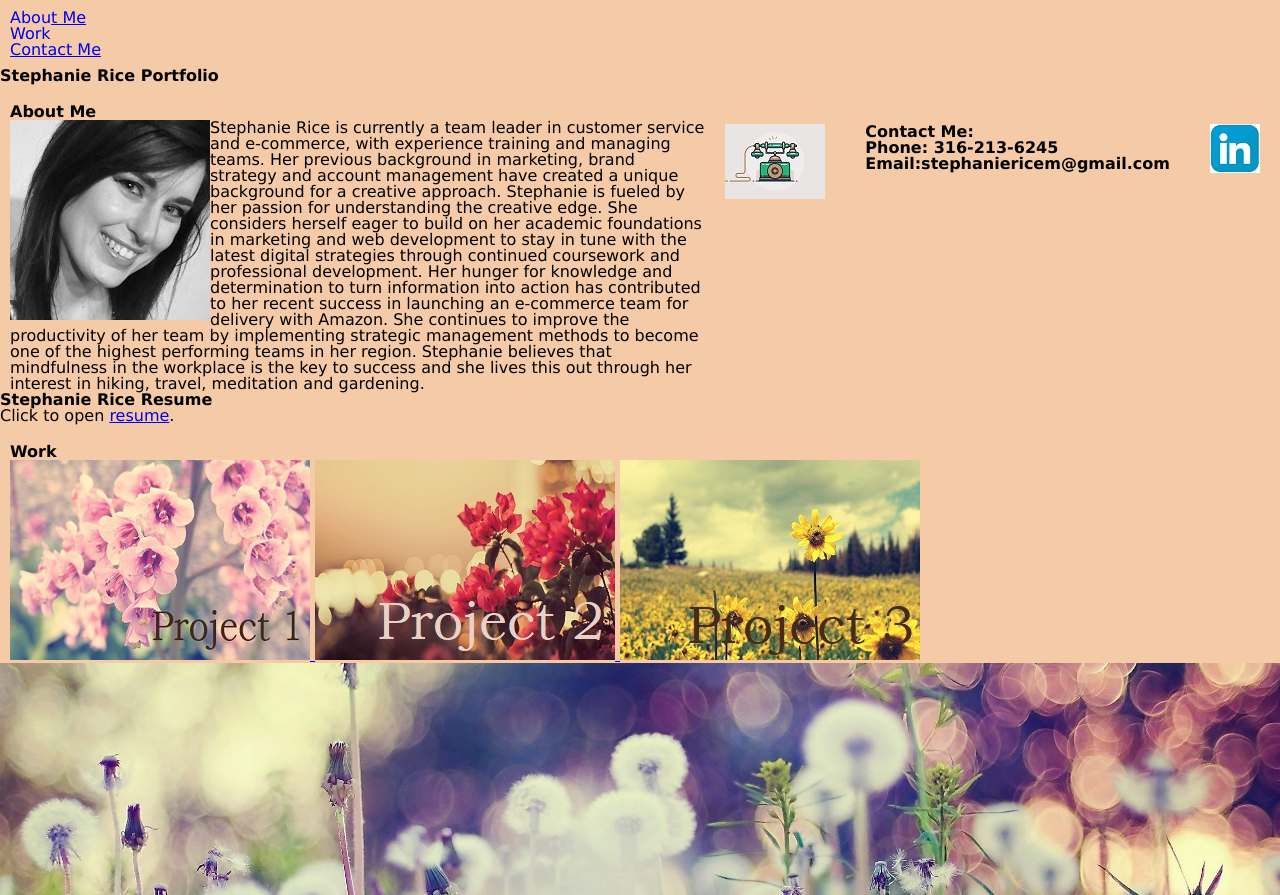
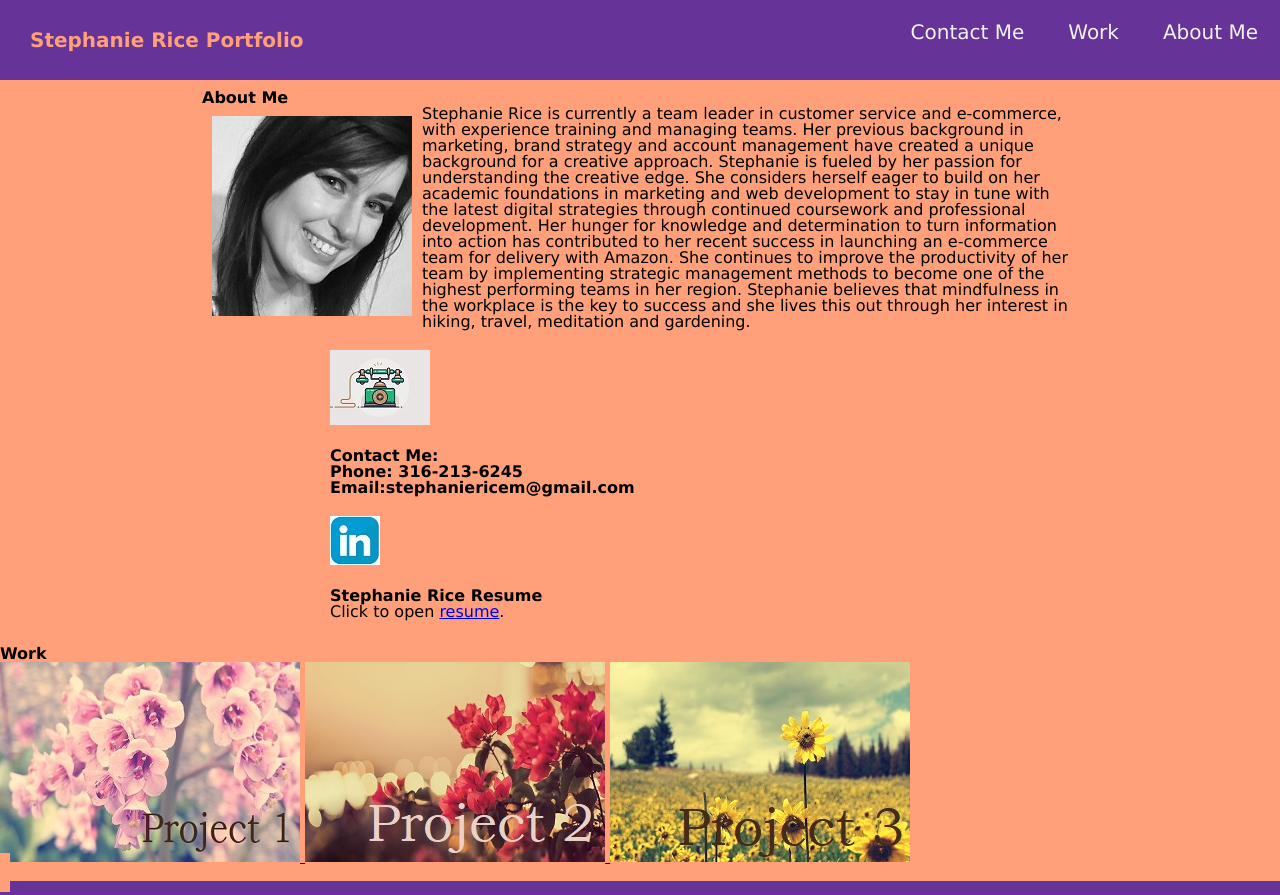
Before and after one commit to minnie1883/sriceportfolio, a plain HTML site: page index.html in a window 1280 px wide. Shown: the top 895 px of the page. Drawn offline with Linux system fonts and the light colour scheme.

Commit message:
better style

```diff
--- a/assets/css/style.css
+++ b/assets/css/style.css
@@ -1,6 +1,5 @@
 * {
   font-family: Verdana, Geneva, Tahoma, sans-serif;
-  background-color: #f5cba7;
 }
 
 html {
@@ -8,42 +7,86 @@ html {
   height: 100%;
 }
 
-nav {
-  margin: 10px;
+nav a {
+  float: right;
+  color: #f2f2f2;
+  text-align: center;
+  padding: 22px 22px;
+  text-decoration: none;
+  font-size: 20px;
+}
+
+nav a:hover {
+  color: lightsalmon;
 }
 
 main {
-  margin-left: 10px;
-  margin-top: 20px;
-  display: inline-flex;
-}
-.about-me {
-  font-size: 10px;
+  background-color: lightsalmon;
 }
 
-.grid-work {
-  align-items: center;
-  margin-left: 10px;
-  margin-top: 20px;
+footer {
+  background-color: rebeccapurple;
+  padding: 20px;
 }
 
-.container {
+.portfolio {
+  background-color: rebeccapurple;
+  color: lightsalmon;
+  font-size: 20px;
+  margin: auto;
+  text-align: left;
+  padding: 30px;
+}
+
+.first {
+  width: 70%;
+  position: static;
+  padding: 10px;
+  margin: auto;
+}
+
+.first img {
+  padding: 10px;
+}
+
+.second {
+  width: 50%;
+  position: static;
+  padding: 10px;
+  margin: auto;
+}
+
+.third {
+  width: 50%;
+  position: static;
+  padding: 10px;
+  margin: auto;
+}
+
+.forth {
+  width: 50%;
+  position: static;
+  padding: 10px;
+  margin: auto;
+}
+
+.fifth {
+  width: 50%;
+  position: static;
+  padding: 10px;
+  margin: auto;
+}
+
+.work {
+  width: 63%;
+  position: static;
+  margin: auto;
+  padding: 10px;
+  background-color: lightsalmon;
   flex: 3;
   display: inline;
   justify-content: center;
   flex-wrap: wrap;
+  margin: auto;
+  position: static;
 }
-
-.container2 {
-  flex: 3;
-  display: inline;
-  justify-content: center;
-  flex-wrap: wrap;
-}
-
-.container3 {
-  flex: 3;
-  display: inline;
-  justify-content: center;
-  flex-wrap: wrap;
-}
--- a/index.html
+++ b/index.html
@@ -19,58 +19,49 @@
           <li><a href="#contact-me">Contact Me</a></li>
         </ul>
       </nav>
-      <section>
-        <h1>Stephanie Rice Portfolio</h1>
-      </section>
+
     </header>
 
     <main>
-
-      <section id="about-me">
+      <div class="portfolio">
+        <h1>Stephanie Rice Portfolio</h1>
+      </div>
+      <div class="first">
           <h2>About Me</h2>
           <img src="./assets/Images/SMR.jpg" alt="Stephanie Rice Profile"
           style="float:left;">
             <p>
                 Stephanie Rice is currently a team leader in customer service and e-commerce, with experience training and managing teams. Her previous background in marketing, brand strategy and account management have created a unique background for a creative approach. Stephanie is fueled by her passion for understanding the creative edge. She considers herself eager to build on her academic foundations in marketing and web development to stay in tune with the latest digital strategies through continued coursework and professional development. Her hunger for knowledge and determination to turn information into action has contributed to her recent success in launching an e-commerce team for delivery with Amazon. She continues to improve the productivity of her team by implementing strategic management methods to become one of the highest performing teams in her region. Stephanie believes that mindfulness in the workplace is the key to success and she lives this out through her interest in hiking, travel, meditation and gardening.
             </p>
-      </section>
-      <section id="contact">
-        <img src="assets/Images/phone2.jpg" alt="Contact Me"
-        style="float:left;width:fit-content;height:fit-content;margin:20px;">
-      </section>
-      <section id="contact-me"
-        style="justify-content: center;width:fit-content;height:fit-content;margin:20px;">
+      </div>
+      <div class="second">
+        <img src="assets/Images/phone2.jpg" alt="Contact Me">
+      </div>
+      <div class="third">
           <h2>Contact Me:</h2>
           <h2>Phone: 316-213-6245</h2>
           <h2>Email:stephaniericem@gmail.com</h2>
-      </section>
-      <section id="linked">
-        <div class="link">
+      </div>
+      <div class="forth">
         <a href="https://www.linkedin.com/in/stephanie-rice-13509589">
-        <img src="assets/Images/Linked.jpg" alt="LinkedIn Logo"
-        style="float:left;width:fit-content;height:fit-content;margin:20px;"></a></div>
-      </section>
-    </main>
-
-      <section id="resume">
-        <h1>Stephanie Rice Resume</h1>
+        <img src="assets/Images/Linked.jpg" alt="LinkedIn Logo"></a>
+      </div>
+      <div class="fifth">
+        <h3>Stephanie Rice Resume</h3>
         <p>Click to open <a href="assets/Images/StephanieRiceResume.pdf">resume</a>.</p>
-      </section>
-
-      <section id="work">
-        <div class="grid-work">
-          <h3>Work</h3>
+      </div>
+      <div class="work">
+          <h4>Work</h4>
            <div class="container">
               <a href="https://minnie1883.github.io/sriceportfolio/">
-              <img src="assets/Images/port1.jpg" alt="Project 1 Image"></div>
-            <div class="container2">
+              <img src="assets/Images/port1.jpg" alt="Project 1 Image">
               <a href="https://minnie1883.github.io/sriceportfolio/">
-              <img src="assets/Images/port2.jpg" alt="Project 2 Image"></div>
-            <div class="container3">
+              <img src="assets/Images/port2.jpg" alt="Project 2 Image">
               <a href="https://minnie1883.github.io/sriceportfolio/">
               <img src="assets/Images/port3.jpg" alt="Project 3 Image"></div>
               </div>
-            </section>
+            </div>
+    </main>
 
   <footer>
     <img src="./assets/Images/vintageheader.jpg" alt="Website Header"
```
